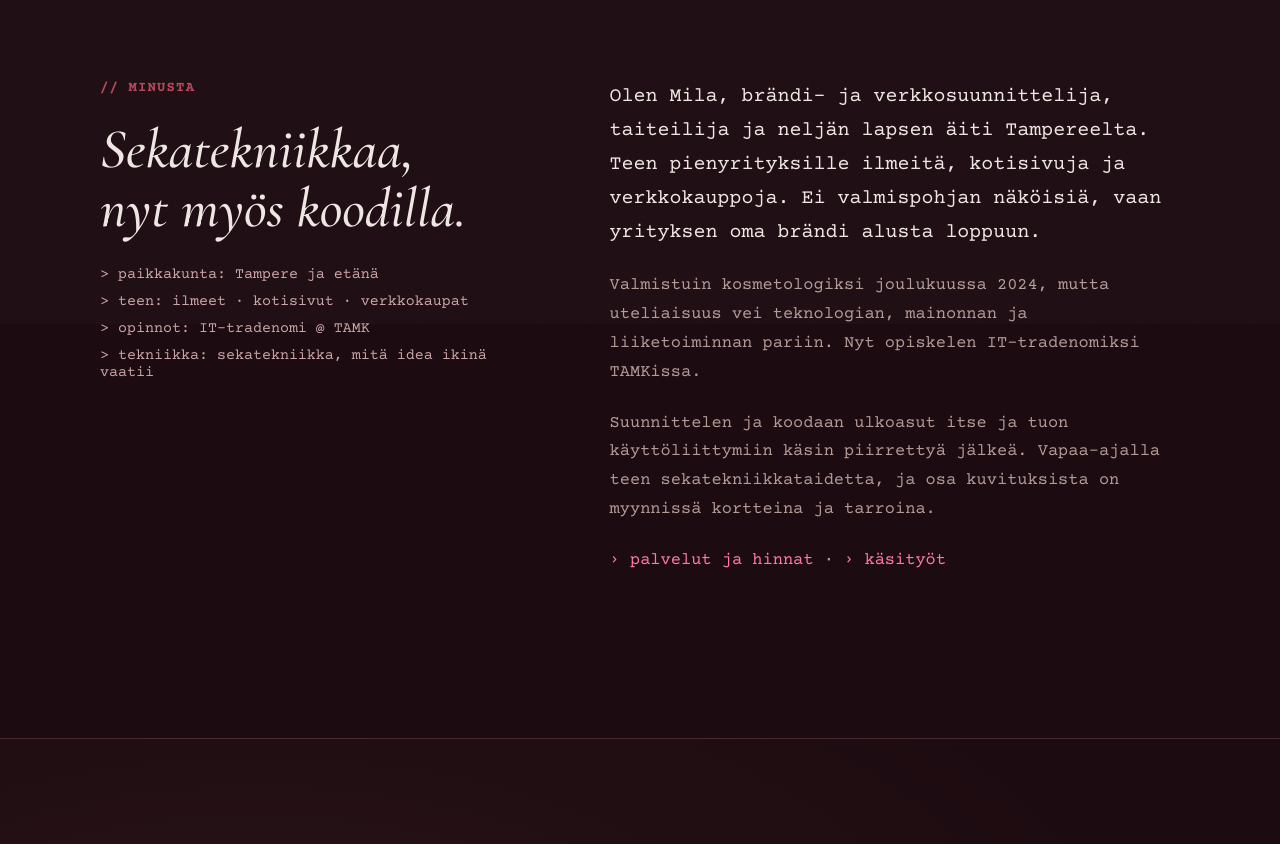
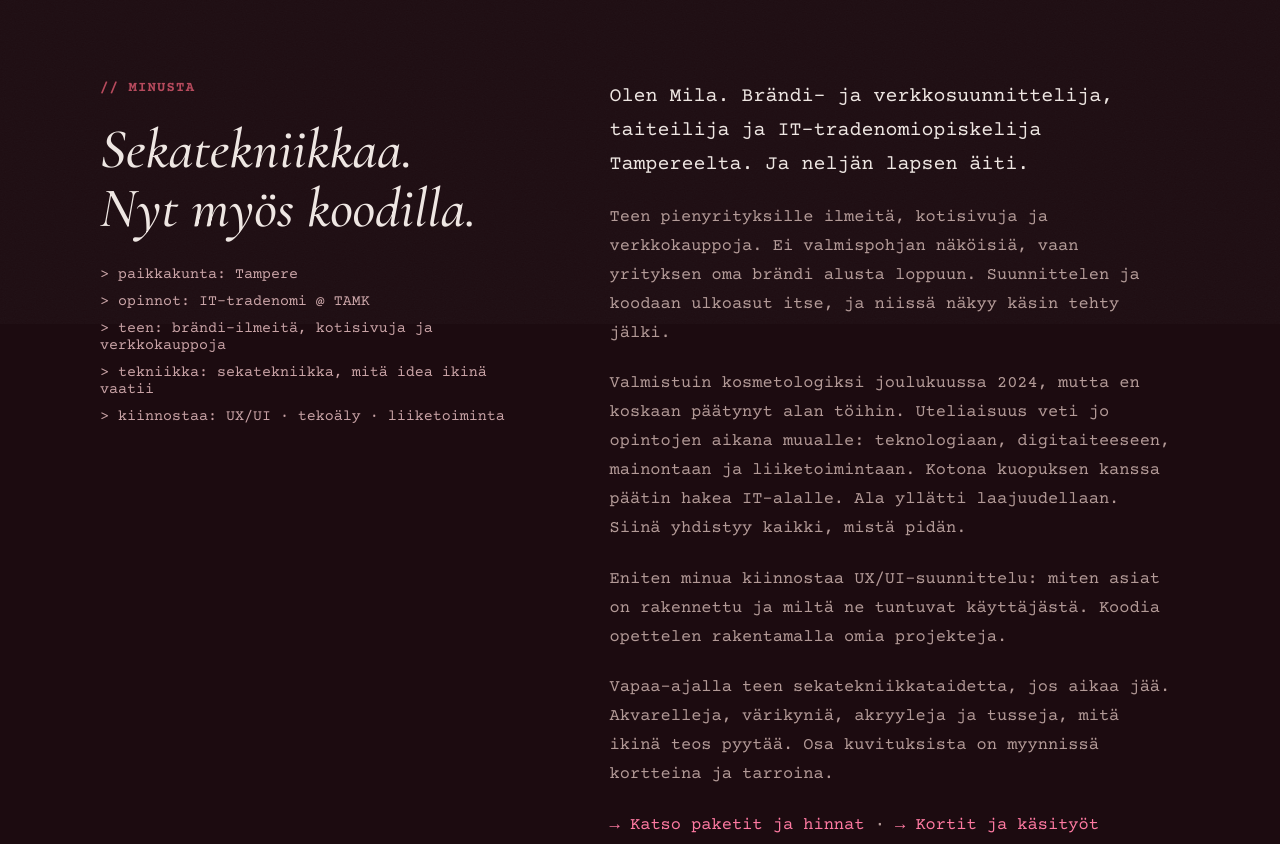
Before and after one commit to mmilymary/mmilymary.github.io, a plain HTML site: page index.html in a window 1280 px wide. Shown: the part 860-1704 px from the top of the page. Drawn offline with nearby package versions, Linux system fonts and the light colour scheme; animation ran at ten frames a second.

Commit message:
Esittelyteksti: Milan uusi versio
Co-Authored-By: Claude Opus 5.5 <noreply@anthropic.com>
Claude-Session: https://claude.ai/code/session_01LFbbtLS2EGzb1eKDGYVwUw

```diff
--- a/index.html
+++ b/index.html
@@ -361,19 +361,22 @@
     <div class="wrap">
       <div class="reveal">
         <p class="label">// MINUSTA</p>
-        <h2 id="about-title">Sekatekniikkaa,<br>nyt myös koodilla.</h2>
+        <h2 id="about-title">Sekatekniikkaa.<br>Nyt myös koodilla.</h2>
         <ul class="facts">
-          <li>&gt; paikkakunta: Tampere ja etänä</li>
-          <li>&gt; teen: ilmeet · kotisivut · verkkokaupat</li>
+          <li>&gt; paikkakunta: Tampere</li>
           <li>&gt; opinnot: IT-tradenomi @ TAMK</li>
+          <li>&gt; teen: brändi-ilmeitä, kotisivuja ja verkkokauppoja</li>
           <li>&gt; tekniikka: sekatekniikka, mitä idea ikinä vaatii</li>
+          <li>&gt; kiinnostaa: UX/UI · tekoäly · liiketoiminta</li>
         </ul>
       </div>
       <div class="story reveal">
-        <p>Olen Mila, brändi- ja verkkosuunnittelija, taiteilija ja neljän lapsen äiti Tampereelta. Teen pienyrityksille ilmeitä, kotisivuja ja verkkokauppoja. Ei valmispohjan näköisiä, vaan yrityksen oma brändi alusta loppuun.</p>
-        <p>Valmistuin kosmetologiksi joulukuussa 2024, mutta uteliaisuus vei teknologian, mainonnan ja liiketoiminnan pariin. Nyt opiskelen IT-tradenomiksi TAMKissa.</p>
-        <p>Suunnittelen ja koodaan ulkoasut itse ja tuon käyttöliittymiin käsin piirrettyä jälkeä. Vapaa-ajalla teen sekatekniikkataidetta, ja osa kuvituksista on myynnissä kortteina ja tarroina.</p>
-        <p class="about-links"><a href="palvelut.html">› palvelut ja hinnat</a> · <a href="kasityot.html">› käsityöt</a></p>
+        <p>Olen Mila. Brändi- ja verkkosuunnittelija, taiteilija ja IT-tradenomiopiskelija Tampereelta. Ja neljän lapsen äiti.</p>
+        <p>Teen pienyrityksille ilmeitä, kotisivuja ja verkkokauppoja. Ei valmispohjan näköisiä, vaan yrityksen oma brändi alusta loppuun. Suunnittelen ja koodaan ulkoasut itse, ja niissä näkyy käsin tehty jälki.</p>
+        <p>Valmistuin kosmetologiksi joulukuussa 2024, mutta en koskaan päätynyt alan töihin. Uteliaisuus veti jo opintojen aikana muualle: teknologiaan, digitaiteeseen, mainontaan ja liiketoimintaan. Kotona kuopuksen kanssa päätin hakea IT-alalle. Ala yllätti laajuudellaan. Siinä yhdistyy kaikki, mistä pidän.</p>
+        <p>Eniten minua kiinnostaa UX/UI-suunnittelu: miten asiat on rakennettu ja miltä ne tuntuvat käyttäjästä. Koodia opettelen rakentamalla omia projekteja.</p>
+        <p>Vapaa-ajalla teen sekatekniikkataidetta, jos aikaa jää. Akvarelleja, värikyniä, akryyleja ja tusseja, mitä ikinä teos pyytää. Osa kuvituksista on myynnissä kortteina ja tarroina.</p>
+        <p class="about-links"><a href="palvelut.html">→ Katso paketit ja hinnat</a> · <a href="kasityot.html">→ Kortit ja käsityöt</a></p>
       </div>
     </div>
   </section>
```
